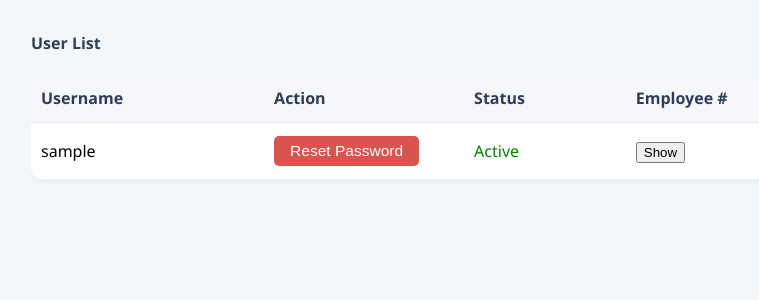
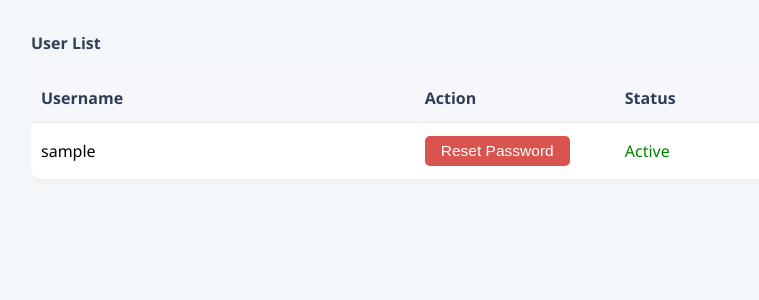
Before and after one commit to marcmylemans/ad-password-reset, a Flask app: template templates/users.html in a window 1280 px wide. Shown: the part 56-356 px from the top of the page, without its empty margins (184-943 px from the left). Run offline with Flask 3, Linux system fonts and the light colour scheme; the template is opened without the code that fills it: most values are stand-ins (such as "Sample title", 1, 10 or a date in 2020).

Commit message:
Update users.html

```diff
--- a/templates/users.html
+++ b/templates/users.html
@@ -119,7 +119,6 @@
                     <th>Username</th>
                     <th style="width: 180px;">Action</th>
                     <th>Status</th>
-                    <th>Employee #</th>
                 </tr>
             </thead>
             <tbody>
@@ -142,12 +141,6 @@
                             <span style="color: green;">Active</span>
                         {% endif %}
                     </td>
-                    <td>
-                        <button type="button" onclick="this.nextElementSibling.style.display='inline'; this.style.display='none';">
-                            Show
-                        </button>
-                        <span style="display:none;">{{ user.employee_number or "N/A" }}</span>
-                    </td>
                 </tr>
             {% endfor %}
             </tbody>
```
